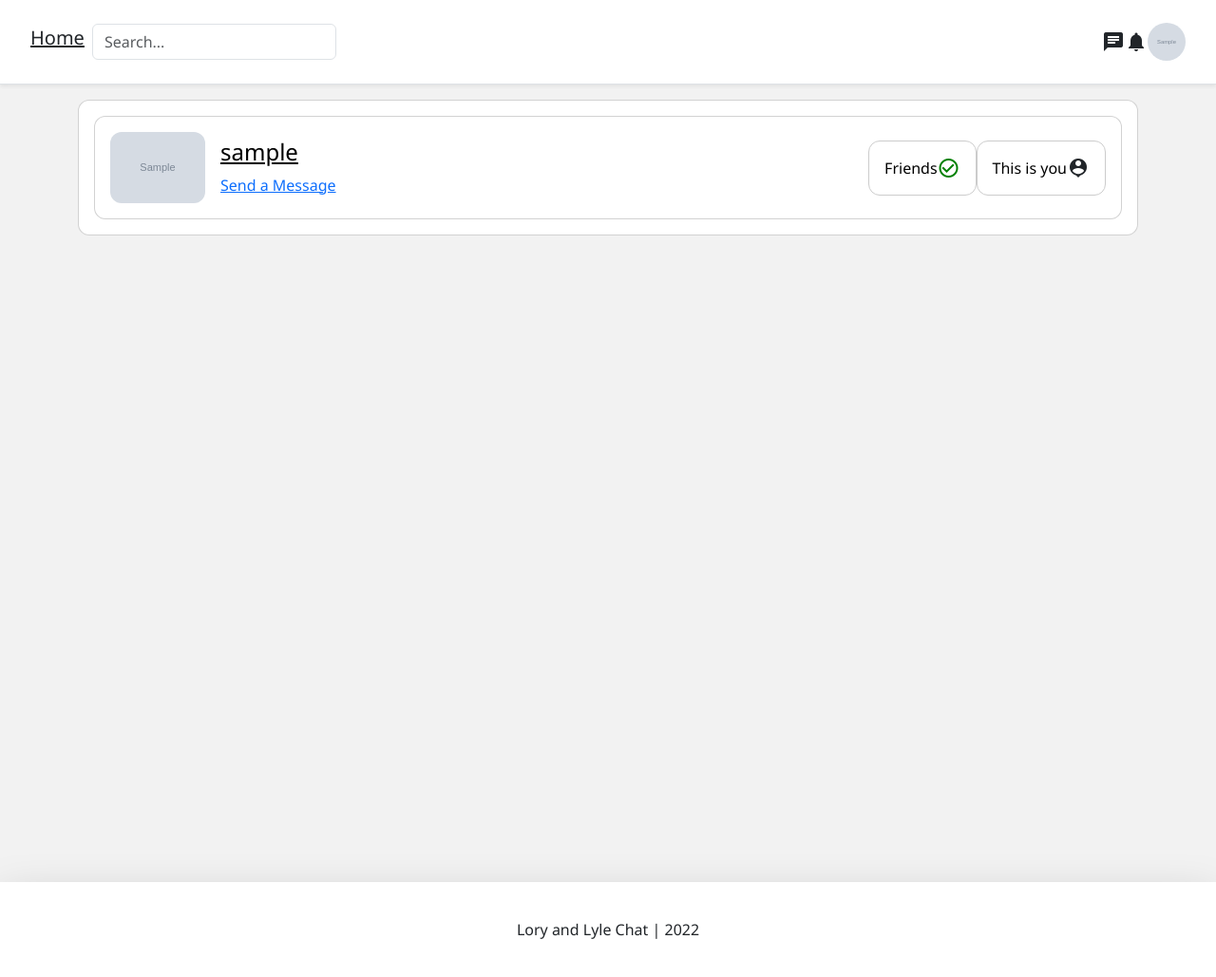
After one commit to lylelllll/webchat_v1, a Django app: page /friend/list/1 in a window 1280 px wide. The commit adds this page. Shown: the whole page at 95% size. Run offline with Django 3.2, Linux system fonts and the light colour scheme; a user stored in the database is signed in; tables that the repository leaves empty hold one stand-in row (values such as "Sample post"); grey boxes marked "Sample" are stand-in pictures; some libraries are stand-ins or nearby versions.

Commit message:
friend_list and public_chat start

```diff
--- a/account/templates/account/account.html
+++ b/account/templates/account/account.html
@@ -148,7 +148,7 @@
 
 				<!-- Friend list link -->
 		  		<div class="d-flex flex-column pt-4">
-					<a href="#">
+					<a href="{% url 'friend:list' user_id=id %}">
 						<div class="d-flex flex-row align-items-center justify-content-center icon-container">
 							<span class="material-icons mr-2 friends-icon">contact_page</span><span class="friend-text">Friends ({{friends|length}})</span>
 						</div>
--- /dev/null
+++ b/friend/templates/friend/friend_list.html
@@ -0,0 +1,118 @@
+{% extends 'base.html' %}
+{% load static %}
+
+{% block content %}
+
+<style type="text/css">
+	.profile-image{
+		max-height: 100px;
+		max-width: 100px;
+	}
+	.profile-image{
+		border-radius: 12px;
+	}
+	.card{
+		border-radius: 12px;
+	}
+	.friends-text{
+		color: #000;
+		font-weight: 500;
+	}
+	.friends-text-container{
+		border: 1px solid #cccccc;
+		border-radius: 12px;
+	}
+	.friends-btn:hover {
+		background-color: #bfbfbf;
+		border-color: #bfbfbf;
+	}
+	.dropdown-toggle::after {
+		content: none;
+	}
+	.profile-link{
+		color: #000;
+	}
+	.checkmark-icon{
+		color: green;
+	}
+	.cancel-icon{
+		color: red;
+	}
+
+</style>
+
+<div class="container">
+	<div class="card p-2">
+
+		{% if friends %}
+		<div class="d-flex flex-row flex-wrap">
+		{% for friend in friends %}
+		<div class="card flex-row flex-grow-1 p-2 mx-2 my-2 align-items-center">
+			<a class="profile-link" href="{% url 'account:view' user_id=friend.0.pk %}">
+				<div class="card-image m-2">
+					<img class="img-fluid profile-image" src="{{friend.0.profile_image.url}}" alt="">
+				</div>
+			</a>
+
+			<div class="card-center px-2">
+				<a class="profile-link" href="{% url 'account:view' user_id=friend.0.pk %}">
+					<h4 class="card-title">{{friend.0.username|truncatechars:50}}</h4>
+				</a>
+				{% if friend.1 %}
+				<a href="#" onclick="createOrReturnPrivateChat('{{friend.0.id}}')">Send a Message</a>
+				{% endif %}
+
+			</div>
+
+			<div class="d-flex flex-row card-right flex-grow-1 justify-content-end mx-2">
+				{% if friend.1 %}
+					<div class="d-flex flex-row friends-text-container p-3">
+						<p class="friends-text m-auto">
+							Friends
+						</p>
+						<span class="material-icons checkmark-icon m-auto pl-2">
+						check_circle_outline
+						</span>
+					</div>
+				{% else %}
+					{% if friend.0 !=  request.user %}
+						<div class="d-flex flex-row friends-text-container p-3">
+							<p class="friends-text m-auto">
+								Not Friends
+							</p>
+							<span class="material-icons cancel-icon m-auto pl-2">cancel</span>
+						</div>
+					{% endif %}
+				{% endif %}
+				{% if friend.0 == request.user %}
+					<div class="d-flex flex-row friends-text-container p-3">
+						<p class="friends-text m-auto">
+							This is you
+						</p>
+						<span class="material-icons m-auto pl-2">
+						person_pin
+						</span>
+					</div>
+				{% endif %}
+			</div>
+		</div>
+		{% if forloop.counter|divisibleby:2 %}
+		</div><div class="d-flex flex-row flex-wrap">
+		{% endif %}
+
+		{% endfor %}
+
+		{% else %} <!-- If no friends -->
+		<div class="d-flex flex-row flex-grow-1 justify-content-center align-items-center p-4">
+			<p>No friends :(</p>
+		</div>
+		{% endif %}
+		</div>
+	</div>
+
+</div>
+
+{#%  include 'chat/create_or_return_private_chat.html' %#}
+
+
+{% endblock content %}
--- a/friend/urls.py
+++ b/friend/urls.py
@@ -7,6 +7,7 @@ from friend.views import (
     remove_friend,
     decline_friend_request,
     cancel_friend_request,
+    friends_list_view,
 )
 
 app_name = 'friend'
@@ -18,4 +19,5 @@ urlpatterns = [
     path('friend_remove/', remove_friend, name='remove-friend'),
     path('friend_request_decline/<friend_request_id>/', decline_friend_request, name='friend-request-decline'),
     path('friend_request_cancel/', cancel_friend_request, name='friend-request-cancel'),
+    path('list/<user_id>', friends_list_view, name='list'),
 ]
--- a/friend/views.py
+++ b/friend/views.py
@@ -151,3 +151,33 @@ def cancel_friend_request(request, *args, **kwargs):
 		# should never happen
 		payload['response'] = "You must be authenticated to cancel a friend request."
 	return HttpResponse(json.dumps(payload), content_type="application/json")
+
+def friends_list_view(request, *args, **kwargs):
+	context = {}
+	user = request.user
+	if user.is_authenticated:
+		user_id = kwargs.get("user_id")
+		if user_id:
+			try:
+				this_user = Account.objects.get(pk=user_id)
+				context['this_user'] = this_user
+			except Account.DoesNotExist:
+				return HttpResponse("That user does not exist.")
+			try:
+				friend_list = FriendList.objects.get(user=this_user)
+			except FriendList.DoesNotExist:
+				return HttpResponse(f"Could not find a friends list for {this_user.username}")
+
+			# Must be friends to view a friends list
+			if user != this_user:
+				if not user in friend_list.friends.all():
+					return HttpResponse("You must be friends to view their friends list.")
+			friends = [] # [(friend1, True), (friend2, False), ...]
+			# get the authenticated users friend list
+			auth_user_friend_list = FriendList.objects.get(user=user)
+			for friend in friend_list.friends.all():
+				friends.append((friend, auth_user_friend_list.is_mutual_friend(friend)))
+			context['friends'] = friends
+	else:
+		return HttpResponse("You must be friends to view their friends list.")
+	return render(request, "friend/friend_list.html", context)
--- /dev/null
+++ b/public_chat/apps.py
@@ -0,0 +1,5 @@
+from django.apps import AppConfig
+
+
+class PublicChat1Config(AppConfig):
+    name = 'public_chat'
--- /dev/null
+++ b/public_chat/tests.py
@@ -0,0 +1,3 @@
+from django.test import TestCase
+
+# Create your tests here.
--- /dev/null
+++ b/public_chat/views.py
@@ -0,0 +1,3 @@
+from django.shortcuts import render
+
+# Create your views here.
--- a/web_chat/settings.py
+++ b/web_chat/settings.py
@@ -45,6 +45,7 @@ INSTALLED_APPS = [
     'personal',
     'account',
     'friend',
+    'public_chat',
 
     'django.contrib.admin',
     'django.contrib.auth',
```
Also changed, not shown: account/views.py (+11 -2 lines), public_chat/admin.py (added, +54 -0 lines), public_chat/models.py (added, +69 -0 lines), public_chat/__init__.py (added).
